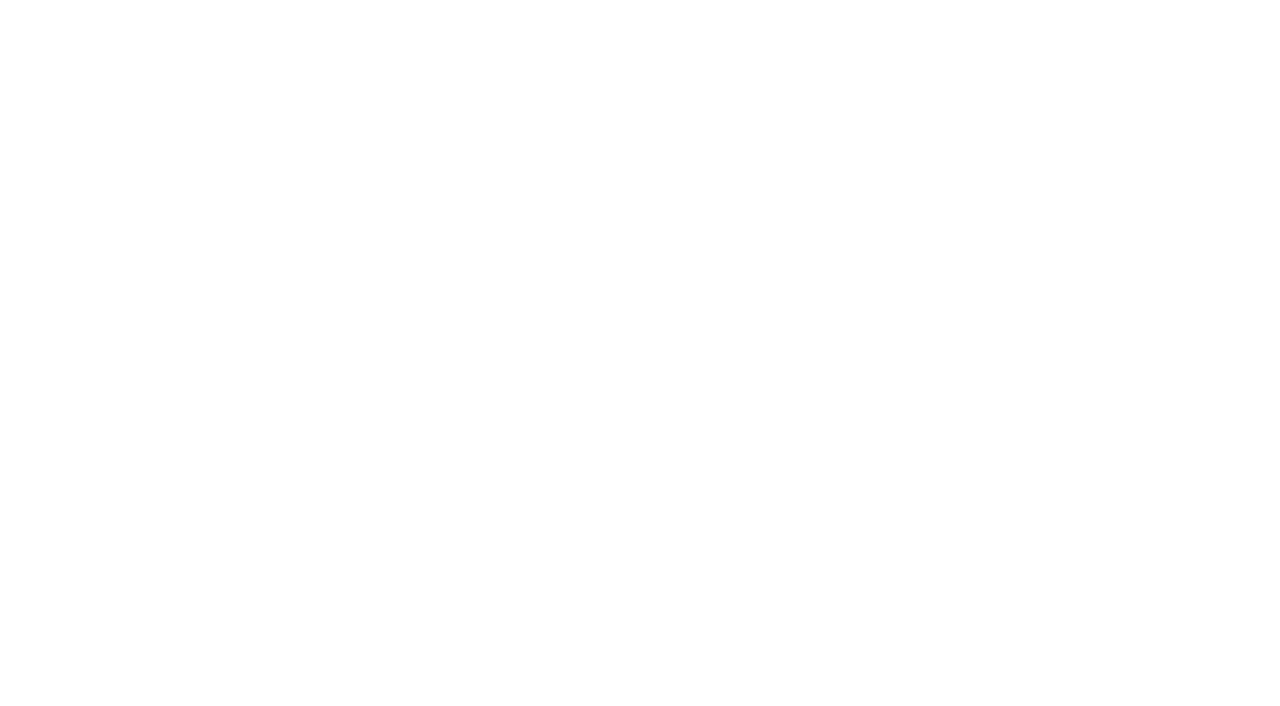
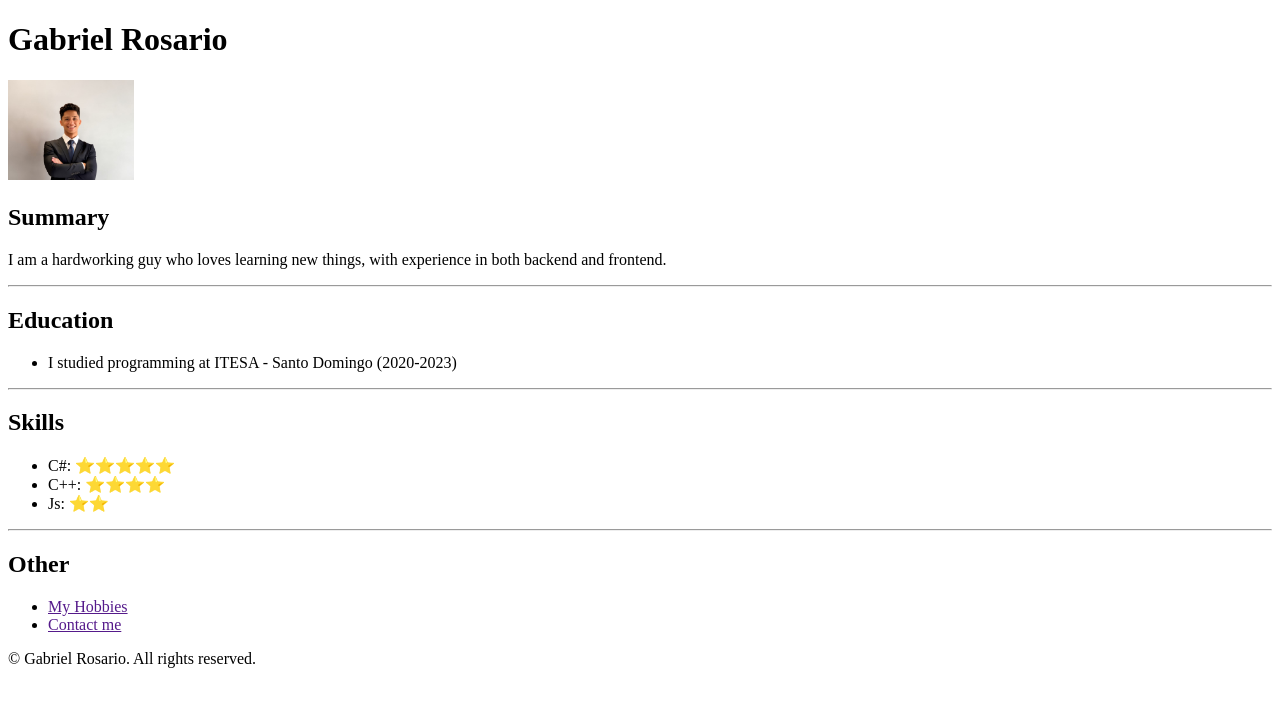
Before and after one commit to devgabrielcc/GabrielPortfolio, a plain HTML site: page index.html in a window 1280 px wide. Drawn offline with Linux system fonts and the light colour scheme.

Commit message:
Addedi index.html img/

```diff
--- a/index.html
+++ b/index.html
@@ -1,11 +1,48 @@
 <!DOCTYPE html>
 <html lang="en">
+
 <head>
-    <meta charset="UTF-8">
-    <meta name="viewport" content="width=device-width, initial-scale=1.0">
-    <title>Document</title>
+  <meta charset="UTF-8">
+  <title>Gabriel's Portfolio</title>
 </head>
+
 <body>
+    <h1>Gabriel Rosario</h1>
+    <img src="./img/Pfp.jpeg" alt="" height="100">
+
+
+    <h2>Summary</h2>
+    <p>I am a hardworking guy who loves learning new things, with experience in both backend and frontend.</p>
+
+    <hr>
+
+    <h2>Education</h2>
+    <ul>
+        <li>I studied programming at ITESA - Santo Domingo (2020-2023)</li>
+    </ul>
+
+    <hr>
+
+    <h2>Skills</h2>
+
+    <ul>
+        <li>C#: ⭐⭐⭐⭐⭐</li>
+        <li>C++: ⭐⭐⭐⭐</li>
+        <li>Js: ⭐⭐</li>
+    </ul>
+
+    <hr>
+    <h2>Other</h2>
+    <ul>
+        <li><a href="">My Hobbies</a></li>
+        <li><a href="">Contact me</a></li>
+    </ul>
+
+    <footer>
+        <p>© Gabriel Rosario. All rights reserved.</p>
+    </footer>
+
 
 </body>
+
 </html>
```
Also changed, not shown: img/Pfp.jpeg (added).
